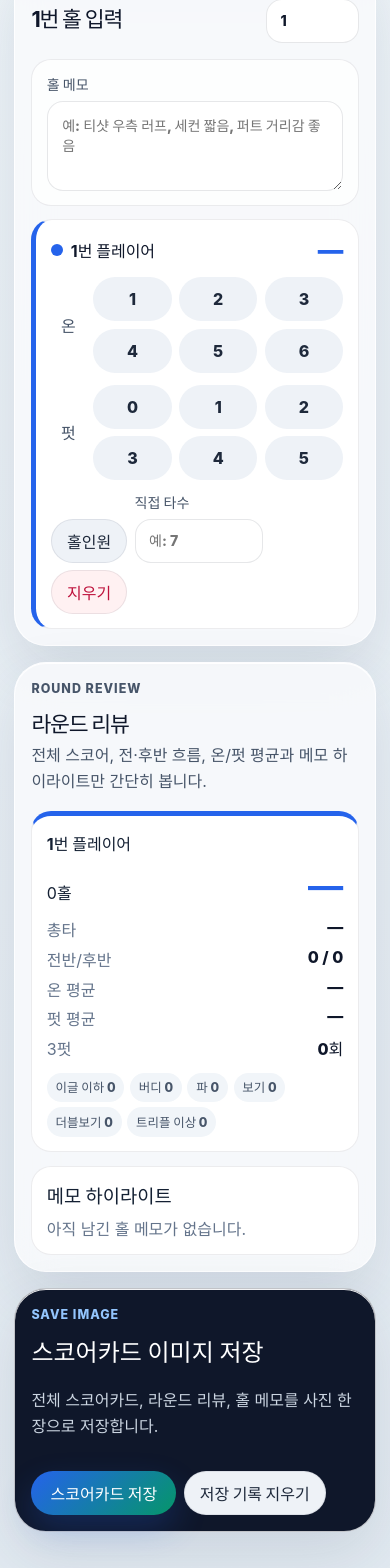
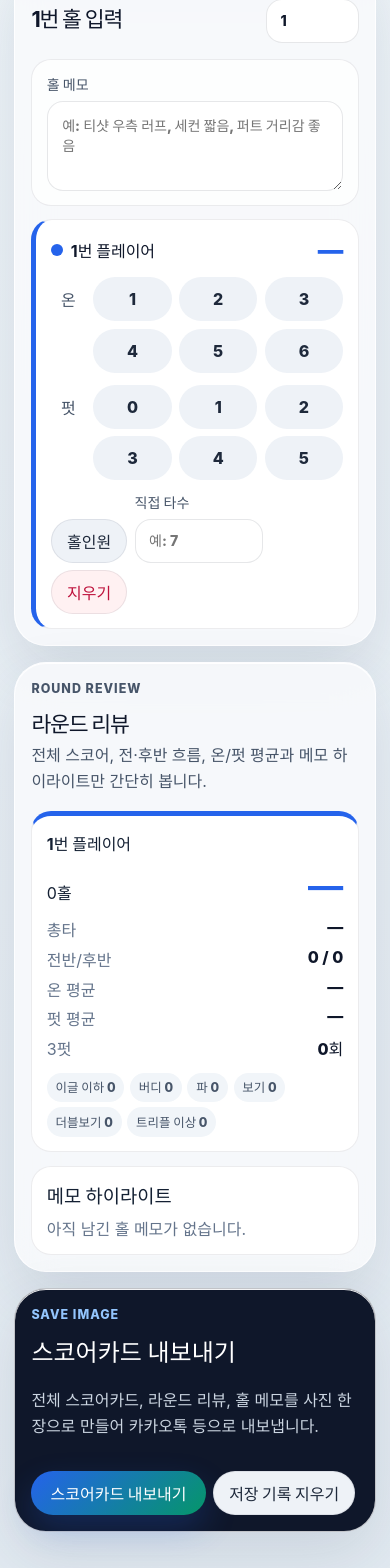
Before and after one commit to ys-laube/goodgolfform, a React (Vite) app: page / in a window 390 px wide. Shown: the part 1562-3130 px from the top of the page. Built offline with nearby package versions, Linux system fonts and the light colour scheme.

Commit message:
fix: restore scorecard export flow

```diff
--- a/src/App.tsx
+++ b/src/App.tsx
@@ -79,7 +79,7 @@ export function App() {
     setExportStatus('스코어카드 사진을 만드는 중입니다.');
     const result = await saveScorecardExportPng(scorecardExportFileName(round.courseName || round.roundName, now), exportSvg);
     if (result.ok) {
-      setExportStatus(result.method === 'photo-menu' ? '사진 저장 메뉴를 열었습니다. 메뉴에 보이면 이미지 저장/사진에 저장을 선택해 주세요.' : '사진 파일로 다운로드했습니다. 브라우저에 따라 사진첩이 아니라 다운로드 폴더에 저장될 수 있습니다.');
+      setExportStatus(result.method === 'photo-menu' ? '내보내기 메뉴를 열었습니다. 카카오톡 나에게 보내기 등 원하는 앱을 선택해 주세요.' : 'PNG 사진 파일로 저장했습니다.');
       return;
     }
     setExportStatus(result.reason === 'share-cancelled' ? '사진 저장을 취소했습니다.' : '이 브라우저에서는 사진 저장을 실행할 수 없습니다.');
@@ -306,11 +306,11 @@ export function App() {
       <section className="export-card" aria-labelledby="export-title">
         <div>
           <p className="eyebrow">Save image</p>
-          <h2 id="export-title">스코어카드 이미지 저장</h2>
-          <p>전체 스코어카드, 라운드 리뷰, 홀 메모를 사진 한 장으로 저장합니다.</p>
+          <h2 id="export-title">스코어카드 내보내기</h2>
+          <p>전체 스코어카드, 라운드 리뷰, 홀 메모를 사진 한 장으로 만들어 카카오톡 등으로 내보냅니다.</p>
         </div>
         <div className="export-actions">
-          <button className="primary-button" type="button" onClick={handleExportPng}>스코어카드 저장</button>
+          <button className="primary-button" type="button" onClick={handleExportPng}>스코어카드 내보내기</button>
           <button className="secondary-button" type="button" onClick={clearSavedRound}>저장 기록 지우기</button>
         </div>
         {exportStatus ? <p className="status-text">{exportStatus}</p> : null}
--- a/src/styles.css
+++ b/src/styles.css
@@ -347,8 +347,13 @@ input:focus, textarea:focus { border-color: rgba(37, 99, 235, 0.6); box-shadow:
   }
 
   .button-row > span {
+    display: flex;
     grid-row: 1 / span 2;
+    align-self: start;
+    align-items: center;
+    justify-content: center;
     width: auto;
+    min-height: 2.75rem;
     text-align: center;
   }
 
```
Also changed, not shown: 1 other file (tests, documents, lock files or other folders).
